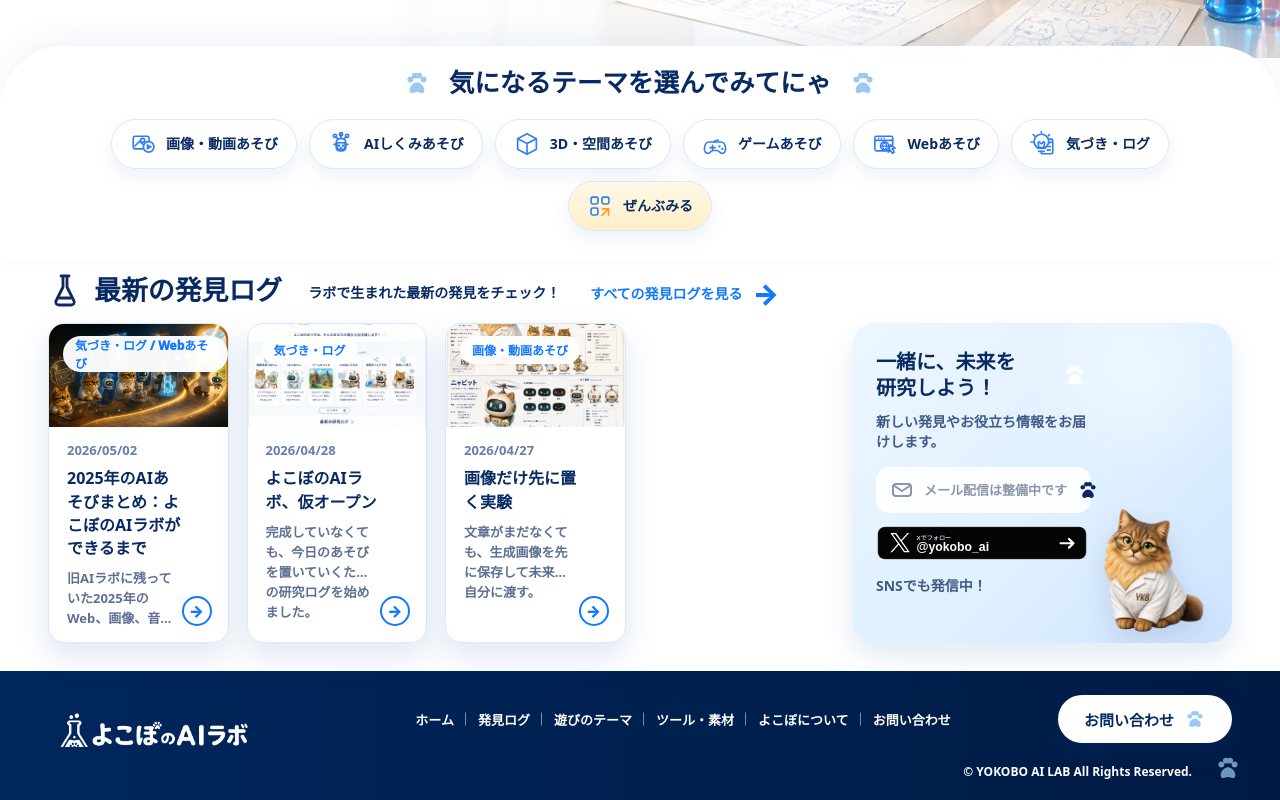
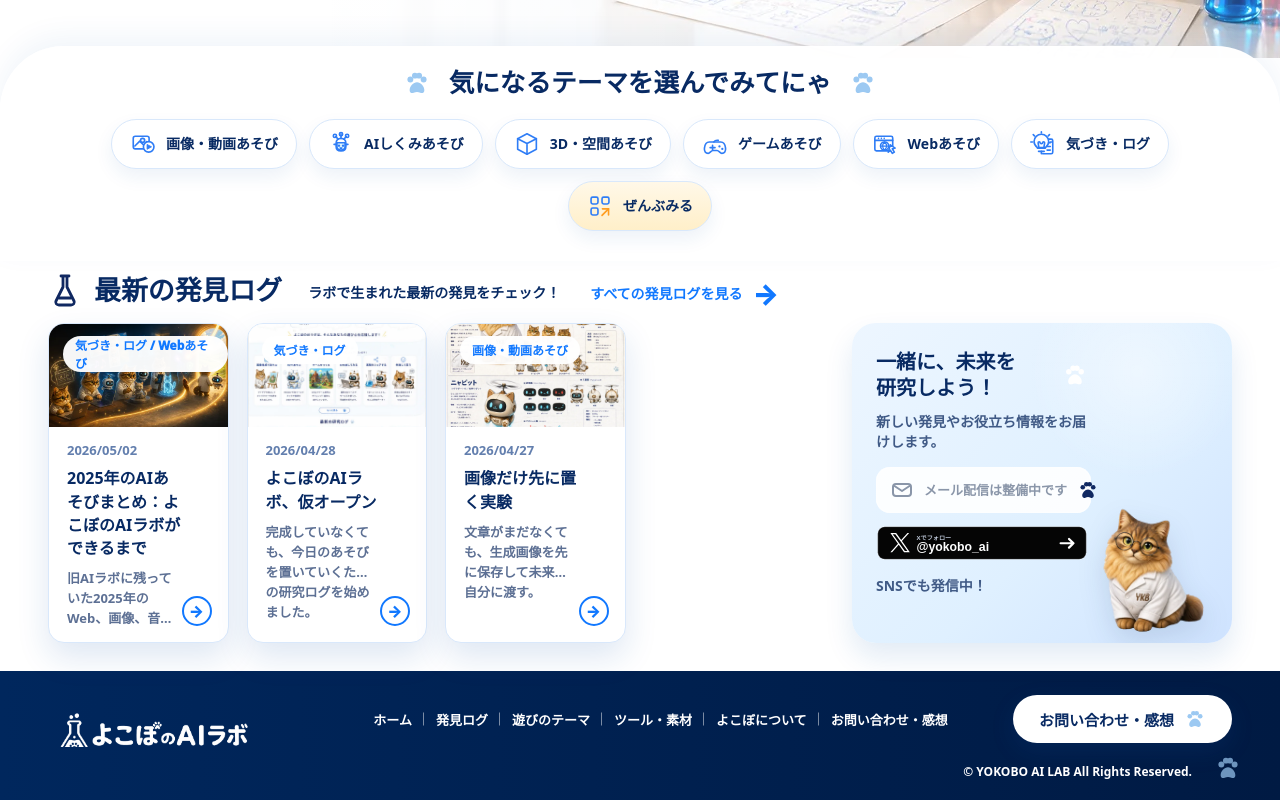
Before and after one commit to yokobo103/yokobo_ai_lab, a Next.js app: page / in a window 1280 px wide. Shown: the part 448-1248 px from the top of the page. Built offline with nearby package versions, Linux system fonts and the light colour scheme.

Commit message:
問い合わせリンク

```diff
--- a/app/site-chrome.tsx
+++ b/app/site-chrome.tsx
@@ -8,6 +8,9 @@ const navLinks = [
   { href: "/logs?category=ai-system", label: "ツール・素材", key: "tools" },
   { href: "/about", label: "よこぼについて", key: "about" }
 ];
+
+const contactFormUrl =
+  "https://docs.google.com/forms/d/e/1FAIpQLScgKOrGgMR1S_TlSgRCCjsGQVZpK1PjqJvrX3E2ZdnpjqGC2w/viewform?usp=dialog";
 
 export function SiteHeader({ active = "home" }: { active?: string }) {
   return (
@@ -65,10 +68,12 @@ export function SiteFooter() {
             {link.label}
           </Link>
         ))}
-        <Link href="/admin">お問い合わせ</Link>
+        <Link href={contactFormUrl} target="_blank" rel="noreferrer">
+          お問い合わせ・感想
+        </Link>
       </nav>
-      <Link className="footerContact" href="/admin">
-        お問い合わせ
+      <Link className="footerContact" href={contactFormUrl} target="_blank" rel="noreferrer">
+        お問い合わせ・感想
         <Image src="/assets/decor/paw-blue.svg" alt="" width={22} height={22} />
       </Link>
       <p>© YOKOBO AI LAB All Rights Reserved.</p>
```
Also changed, not shown: 1 other file (tests, documents, lock files or other folders).
